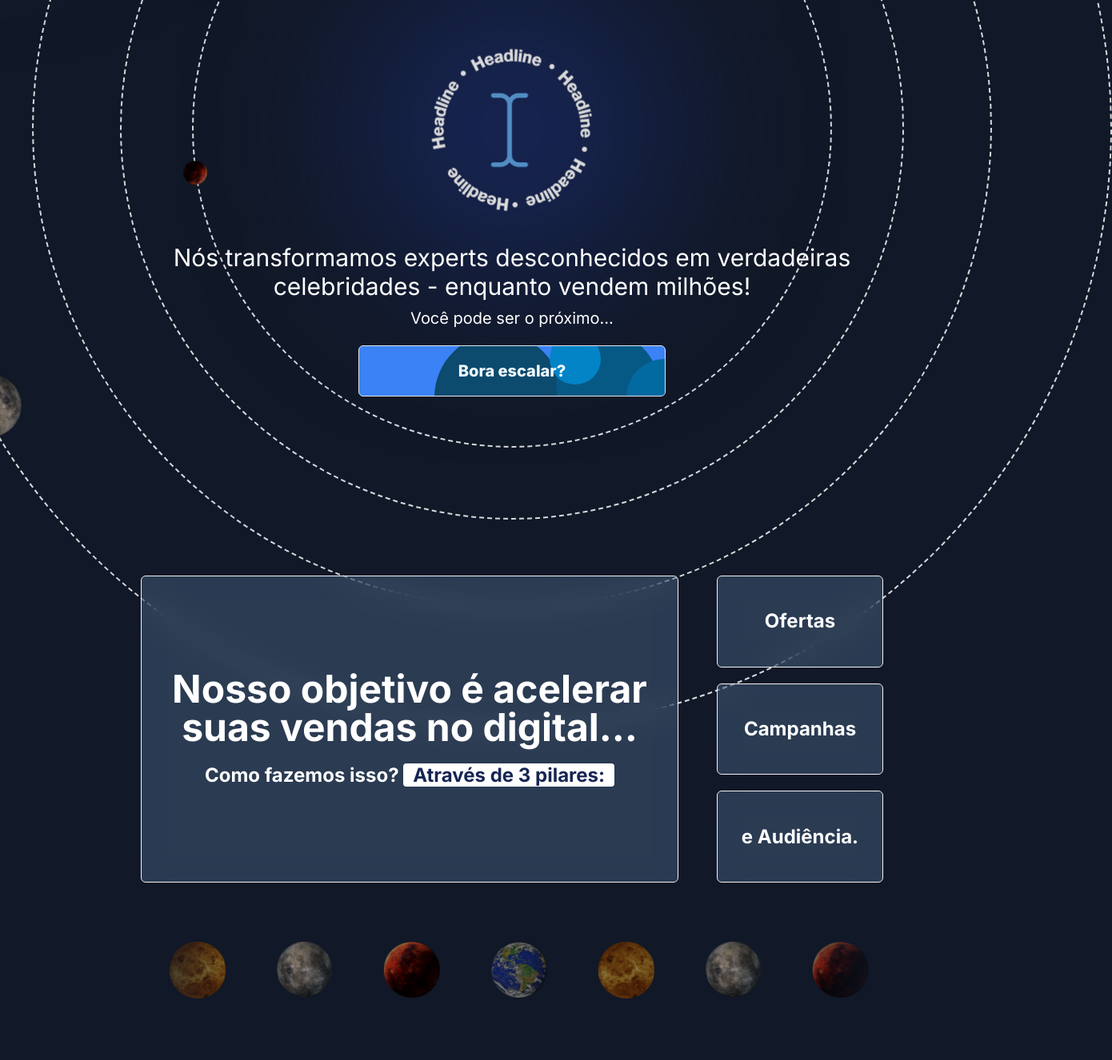
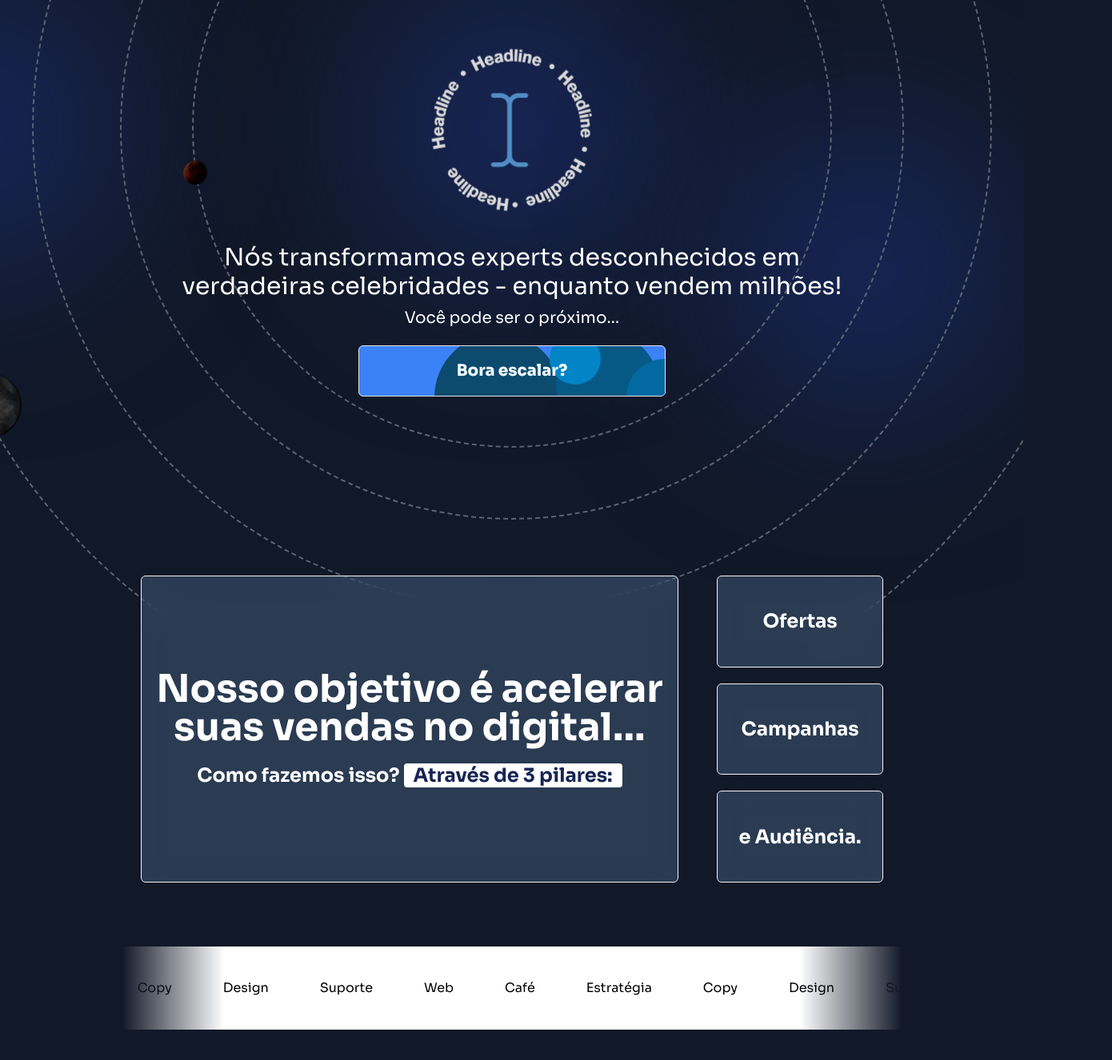
Before and after one commit to FernandoAlvesMachado/Lp-Headline, a Next.js app in the folder headline/: page / in a window 1280 px wide. Shown: the top 1326 px of the page at 80% size, 1390 px wide, since content can reach past the window. Built offline with nearby package versions, Linux system fonts and the light colour scheme.

Commit message:
feat: text animation

```diff
--- a/headline/app/components/Carrossel.tsx
+++ b/headline/app/components/Carrossel.tsx
@@ -23,36 +23,37 @@ export default function Carrossel() {
     }, []);
 
     return (
-        <div className="relative font-inter antialiased">
+        <div className="relative  antialiased">
             <main className="relative h-96 flex flex-col justify-center overflow-hidden">
-                <div className="w-full max-w-5xl mx-auto px-4 md:px-6 py-24">
+                <div className="w-full  max-w-5xl mx-auto px-4 md:px-6 py-24">
                     <div className="text-center">
-                        <div className="w-full inline-flex flex-nowrap overflow-hidden [mask-image:_linear-gradient(to_right,transparent_0,_black_128px,_black_calc(100%-128px),transparent_100%)]">
+                        <div className="w-full bg-white mt-10 py-10 rounded inline-flex flex-nowrap overflow-hidden [mask-image:_linear-gradient(to_right,transparent_0,_black_128px,_black_calc(100%-128px),transparent_100%)]">
                             <ul ref={logosRef} className="flex items-center justify-center md:justify-start [&_li]:mx-8 [&_img]:max-w-none animate-infinite-scroll">
                                 <li>
-                                    <Image src={planeta01} alt='planeta 01' width={70} height={70} />
+                                    <h1>Estratégia</h1>
+                                    {/* <Image src={planeta01} alt='planeta 01' width={70} height={70} /> */}
                                 </li>
                                 <li>
-                                    <Image src={planeta02} alt='planeta 02' width={70} height={70} />
+                                    <h1>Copy</h1>
+                                    {/* <Image src={planeta02} alt='planeta 02' width={70} height={70} /> */}
                                 </li>
                                 <li>
-                                    <Image src={planeta03} alt='planeta 03' width={70} height={70} />
+                                    <h1>Design</h1>
+                                    {/* <Image src={planeta03} alt='planeta 03' width={70} height={70} /> */}
                                 </li>
                                 <li>
-                                    <Image src={planeta04} alt='planeta 04' width={70} height={70} />
+                                    <h1>Suporte</h1>
+                                    {/* <Image src={planeta04} alt='planeta 04' width={70} height={70} /> */}
                                 </li>
                                 <li>
-                                    <Image src={planeta01} alt='planeta 01' width={70} height={70} />
+                                    <h1>Web</h1>
+                                    {/* <Image src={planeta01} alt='planeta 01' width={70} height={70} /> */}
                                 </li>
                                 <li>
-                                    <Image src={planeta02} alt='planeta 02' width={70} height={70} />
+                                    <h1>Café</h1>
+                                    {/* <Image src={planeta02} alt='planeta 02' width={70} height={70} /> */}
                                 </li>
-                                <li>
-                                    <Image src={planeta03} alt='planeta 03' width={70} height={70} />
-                                </li>
-                                <li>
-                                    <Image src={planeta04} alt='planeta 04' width={70} height={70} />
-                                </li>
+
                             </ul>
                         </div>
                     </div>
--- a/headline/app/components/firstPage.tsx
+++ b/headline/app/components/firstPage.tsx
@@ -9,21 +9,22 @@ import planeta04 from '@/app/Assets/planeta 04.png';
 
 export default function PrimeiraDobra() {
     return (
-        <div className="h-screen flex items-center justify-center z-10 bg-gray-900">
+        <div className="h-screen w-full  flex items-center justify-center z-10 bg-gray-900">
 
-            <div className="relative w-96 h-96 z-10">
+            <div className="relative w-96 h-96 z-20">
                 <Sun />
                 <Planet diameter={30} orbitSize={400} rotationSpeed={7} imageUrl={planeta01} />
                 <Planet diameter={55} orbitSize={490} rotationSpeed={3} imageUrl={planeta02} />
                 <Planet diameter={70} orbitSize={600} rotationSpeed={4} imageUrl={planeta03} />
                 <Planet diameter={80} orbitSize={740} rotationSpeed={2} imageUrl={planeta04} />
             </div>
-            <div className='w-[1200px] h-[1200px] absolute rounded-full bg-transparent border-dashed animate-pulse border-white border-2'></div>
-            <div className='w-[1500px] h-[1500px] border-dashed animate-pulse absolute rounded-full bg-transparent border-white border-2'></div>
-            <div className='w-[800px] h-[800px] border-dashed animate-pulse absolute rounded-full bg-transparent border-white border-2'></div>
-            <div className='w-[980px] h-[980px] border-dashed animate-pulse absolute rounded-full bg-transparent border-white border-2'></div>
+            <div className='w-[1200px] h-[1200px] z-10 absolute rounded-full bg-transparent border-dashed animate-pulse border-gray-500 border-2'></div>
+            <div className='w-[1500px] h-[1500px] z-10 border-dashed animate-pulse absolute rounded-full bg-transparent border-gray-500 border-2'></div>
+            <div className='w-[800px] h-[800px] z-10 border-dashed animate-pulse absolute rounded-full bg-transparent border-gray-500 border-2'></div>
+            <div className='w-[980px] h-[980px] z-10 border-dashed animate-pulse absolute rounded-full bg-transparent border-gray-500 border-2'></div>
             <div className='blur-[100px] absolute  w-96 h-96 rounded-full bg-blue-950'></div>
-            <div className='blur-[100px] absolute -top-72 -left-56 w-96 h-96 rounded-full bg-blue-950'></div>
+            <div className='blur-[100px] absolute -top-22 -left-56  w-96 h-96 rounded-full bg-blue-950'></div>
+            <div className='blur-[100px]  overscroll-none overflow-hidden absolute top-96 right-2  w-96 h-96 rounded-full bg-blue-950'></div>
         </div >
     );
 }
--- a/headline/app/components/planet.tsx
+++ b/headline/app/components/planet.tsx
@@ -40,15 +40,16 @@ interface PlanetProps {
         top: `calc(50% - ${diameter / 2}px + ${positionY}px)`,
       }}
       >
-      <div className="relative w-full h-full rounded-full shadow-md">
+      <div className="relative w-full bg-black h-full rounded-full shadow-md">
         <Image
           src={imageUrl}
           alt="planet"
           layout="fill"
           objectFit="cover"
-          className="rounded-full"
+          className="rounded-full opacity-65 animate-spin"
         />
       </div>
+
     </div>
   );
 };
--- a/headline/app/globals.css
+++ b/headline/app/globals.css
@@ -74,3 +74,36 @@ html{
 .glow-active .glow-container::before {
   opacity: 1; /* Visível quando a classe glow-active está presente */
 }
+
+
+.tracking-in-contract {
+	-webkit-animation: tracking-in-contract 0.8s cubic-bezier(0.215, 0.610, 0.355, 1.000) both;
+	        animation: tracking-in-contract 0.8s cubic-bezier(0.215, 0.610, 0.355, 1.000) both;
+}
+
+ @-webkit-keyframes tracking-in-contract {
+  0% {
+    letter-spacing: 1em;
+    opacity: 0;
+  }
+  40% {
+    opacity: 0.6;
+  }
+  100% {
+    letter-spacing: normal;
+    opacity: 1;
+  }
+}
+@keyframes tracking-in-contract {
+  0% {
+    letter-spacing: 1em;
+    opacity: 0;
+  }
+  40% {
+    opacity: 0.6;
+  }
+  100% {
+    letter-spacing: normal;
+    opacity: 1;
+  }
+}
--- a/headline/app/layout.tsx
+++ b/headline/app/layout.tsx
@@ -1,12 +1,12 @@
 import type { Metadata } from "next";
-import { Inter } from "next/font/google";
+import { Sora } from "next/font/google";
 import "./globals.css";
 
-const inter = Inter({ subsets: ["latin"] });
+const poppins = Sora({ subsets: ["latin"] });
 
 export const metadata: Metadata = {
-  title: "Create Next App",
-  description: "Generated by create next app",
+  title: "Headline",
+  description: "Agência 360º",
 };
 
 export default function RootLayout({
@@ -16,7 +16,7 @@ export default function RootLayout({
 }>) {
   return (
     <html lang="en">
-      <body className={inter.className}>{children}</body>
+      <body className={poppins.className}>{children}</body>
     </html>
   );
 }
--- a/headline/app/page.tsx
+++ b/headline/app/page.tsx
@@ -6,9 +6,9 @@ import PrimeiraDobra from "./components/firstPage";
 export default function Home() {
   return (
     <div className="">
-      <div className="relative h-screen">
+      <div className="relative h-screen flex overflow-hidden">
         <div className="absolute w-full items-center justify-center flex flex-col text-center text-white z-20 inset-0 ">
-          <h1 className="max-w-4xl text-xl md:text-3xl">Nós transformamos experts desconhecidos em verdadeiras celebridades - enquanto vendem milhões!</h1>
+          <h1 className="max-w-4xl text-xl md:text-3xl tracking-in-contract">Nós transformamos experts desconhecidos em verdadeiras celebridades - enquanto vendem milhões!</h1>
           <p className="md:text-xl text-lg mt-2">Você pode ser o próximo…</p>
           <Button nameButton={"Bora escalar?"} link={"https://wa.me/5567998128389"} />
         </div>
```
Lines whose indentation alone changed are shown as unchanged.
